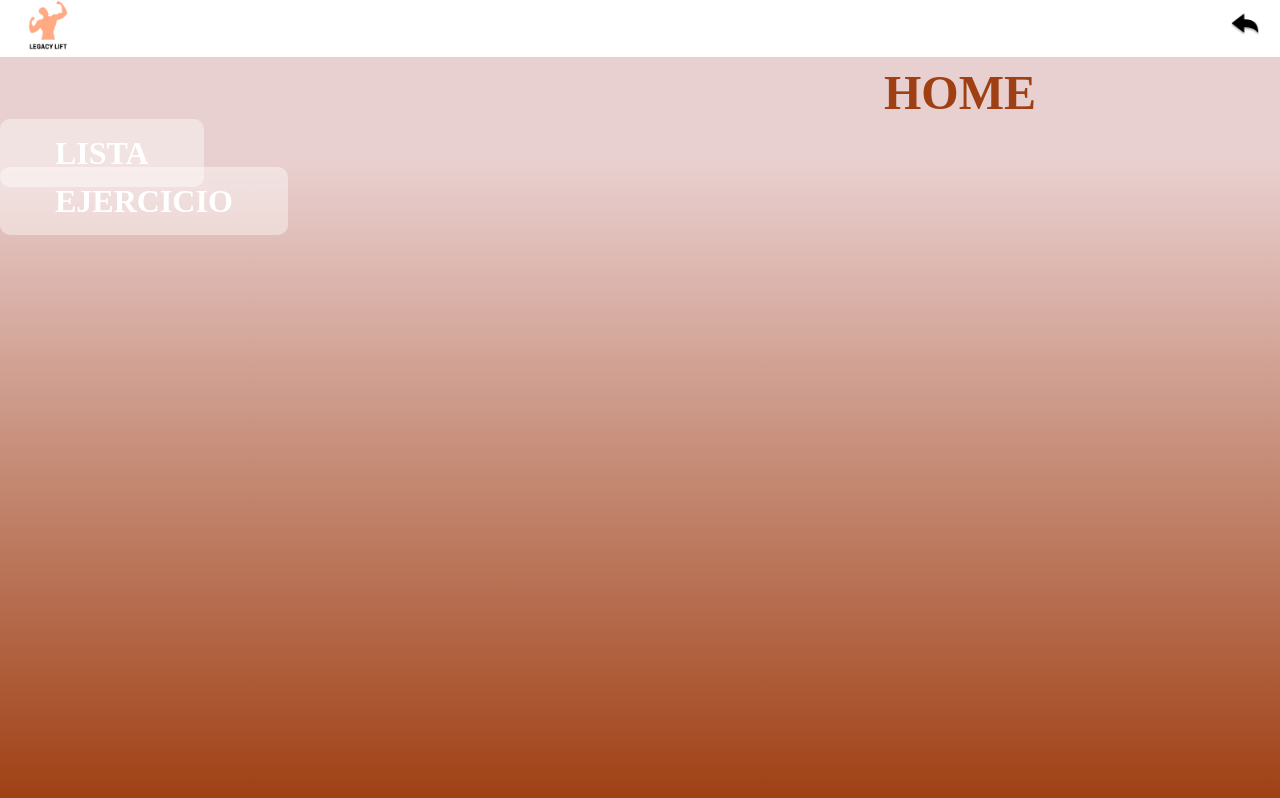
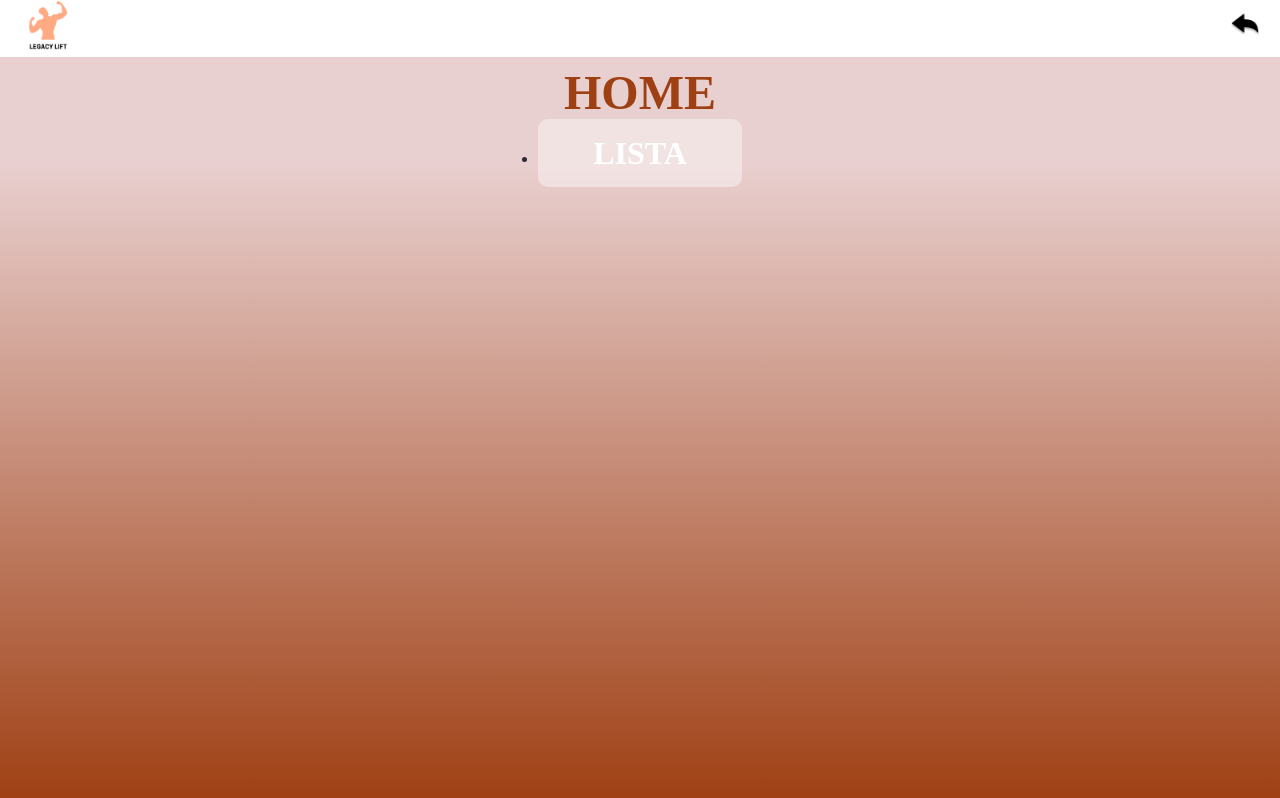
Before and after one commit to DemiGarf/LegacyFit, a React (Vite) app: page / in a window 1280 px wide. Built offline with nearby package versions, Linux system fonts and the light colour scheme.

Commit message:
ayuda marto 12/8

```diff
--- a/src/App.css
+++ b/src/App.css
@@ -9,13 +9,32 @@ html, body, #root {
   width: 100%;
 }
 
+.home{
+  width: 1080px;
+  display: flex;
+  align-items: center;
+  justify-content: center;
+  flex-direction: column;
+}
+
+.hometext{
+  width: 1080px;
+
+}
+
 .main-title {
   font-size: 3em;
   color: #9F4014;
   text-align: center;
+}
+
+.titulo_ej {
+  font-size: 2.7em;
+  color: #9F4014;
+  text-align: center;
   margin-left: 50%;
+}
 
-}
 .main-title.ej {
   font-size: 3em;
   color: #9F4014;
@@ -172,6 +191,7 @@ main.App-content > div {
   margin: 1em 3em;
   padding: 1em 0;
 
+  border-radius: 50px;
   font-size: 1em;
   font-weight: bold;
   color: #000;
--- a/src/components/Ejercicio.tsx
+++ b/src/components/Ejercicio.tsx
@@ -69,7 +69,7 @@ const Ejercicio: React.FC = () => {
 
   return (
     <div id="ejercicio">
-      <h2 className="main-title">{ejercicio.Nombre}</h2>
+      <h2 className="titulo_ej">{ejercicio.Nombre}</h2>
       <div className="informacion-container">
         <button className="guardar-button">Add to your <br/> training routine</button>
 
--- a/src/components/EjercicioLista.tsx
+++ b/src/components/EjercicioLista.tsx
@@ -19,7 +19,7 @@ const EjercicioLista: React.FC = () => {
 
     return (
         <div id="ejerciciolista">
-            <h2 className="main-title.ej">Exercises</h2>
+            <h2 className="main-title">Exercises</h2>
             <div className="ejercicios-listado-container row">
                 {ejercicios.map(ejercicio => (
                     <div key={ejercicio.Idejercicios} className="col-12 col-md-6">
--- a/src/components/Home.tsx
+++ b/src/components/Home.tsx
@@ -4,13 +4,13 @@ import "../App.css"
 
 const Home: React.FC = () => {
     return (
-        <div id="home">
-            <h2 className="main-title">HOME</h2>
+        <div className="home">
+            <div>
+                <h2 className="main-title">HOME</h2>
+            </div>
             <div>
                 <ul>
                     <li><a href="/lista" className="lista-button">LISTA</a></li>
-
-                    <li><a href="/ejercicio" className="ejercicio-button">EJERCICIO</a></li>
                 </ul>
             </div>
         </div>
```
